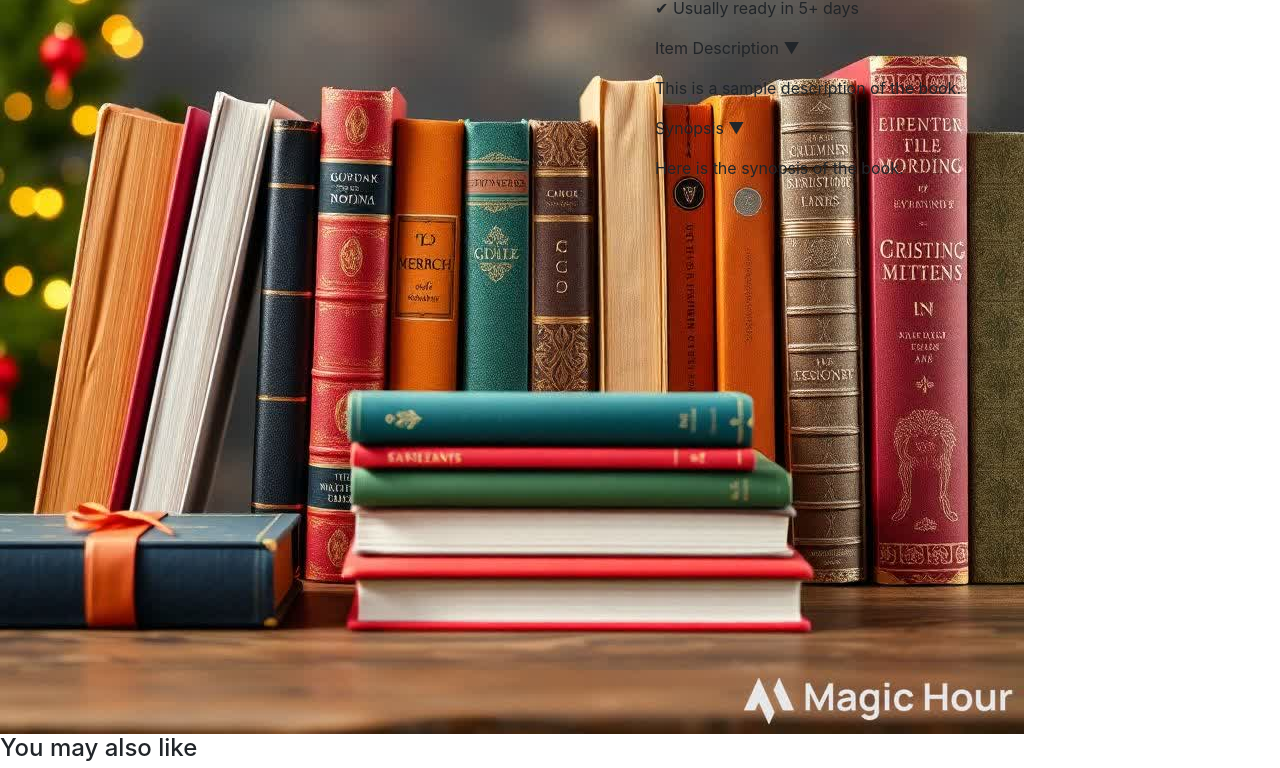
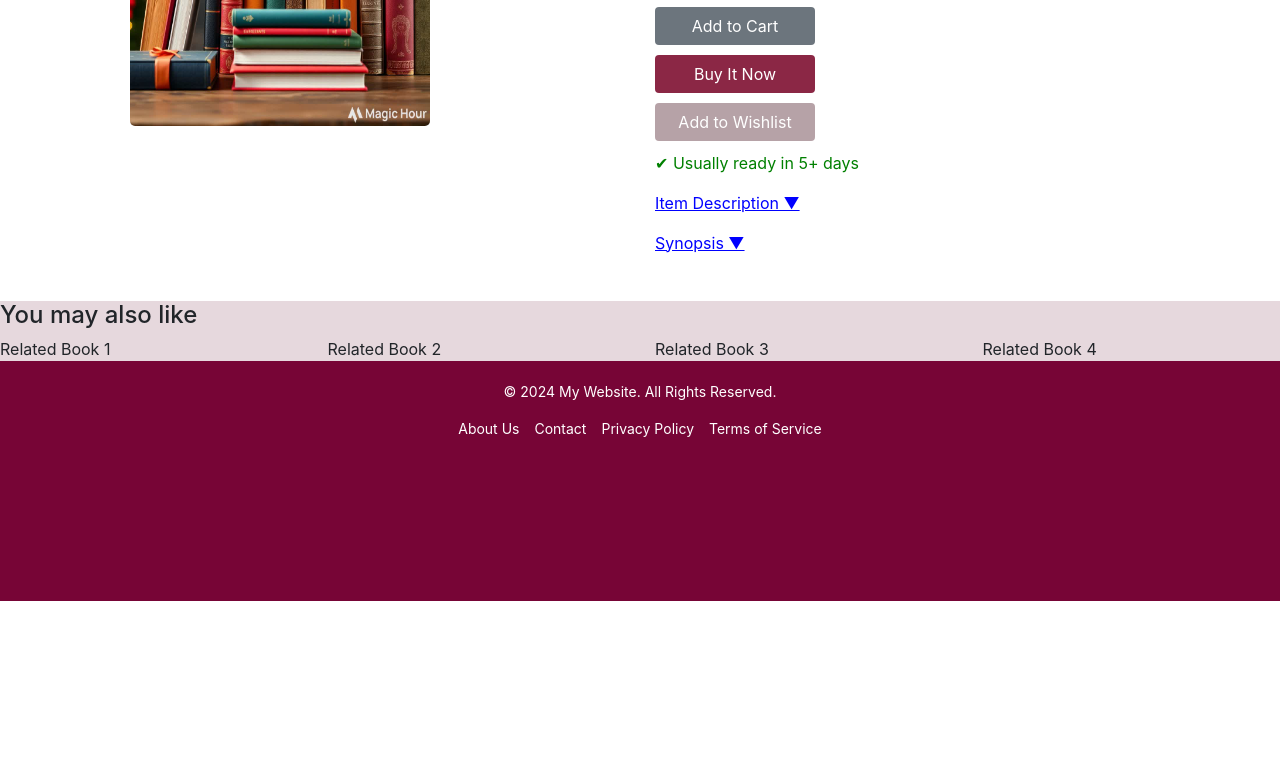
Before and after one commit to jasna18/bookstagram, a plain HTML site: page add_to_cart.html in a window 1280 px wide. Shown: the part 490-1258 px from the top of the page. After the commit the page ends 1091 px from the top, so only its background shows below. Drawn offline with nearby package versions, Linux system fonts and the light colour scheme.

Commit message:
add to cart page style

```diff
--- a/add_to_cart.html
+++ b/add_to_cart.html
@@ -3,7 +3,7 @@
 <head>
     <meta charset="UTF-8">
     <meta name="viewport" content="width=device-width, initial-scale=1.0">
-    <link rel="stylesheet" href="assets/css/styleone.css">
+    <link rel="stylesheet" href="assets/css/stylecart.css">
 
     <link rel="stylesheet" href="https://cdn.jsdelivr.net/npm/swiper@10/swiper-bundle.min.css" />
     <!--bootstrap css-->
```
